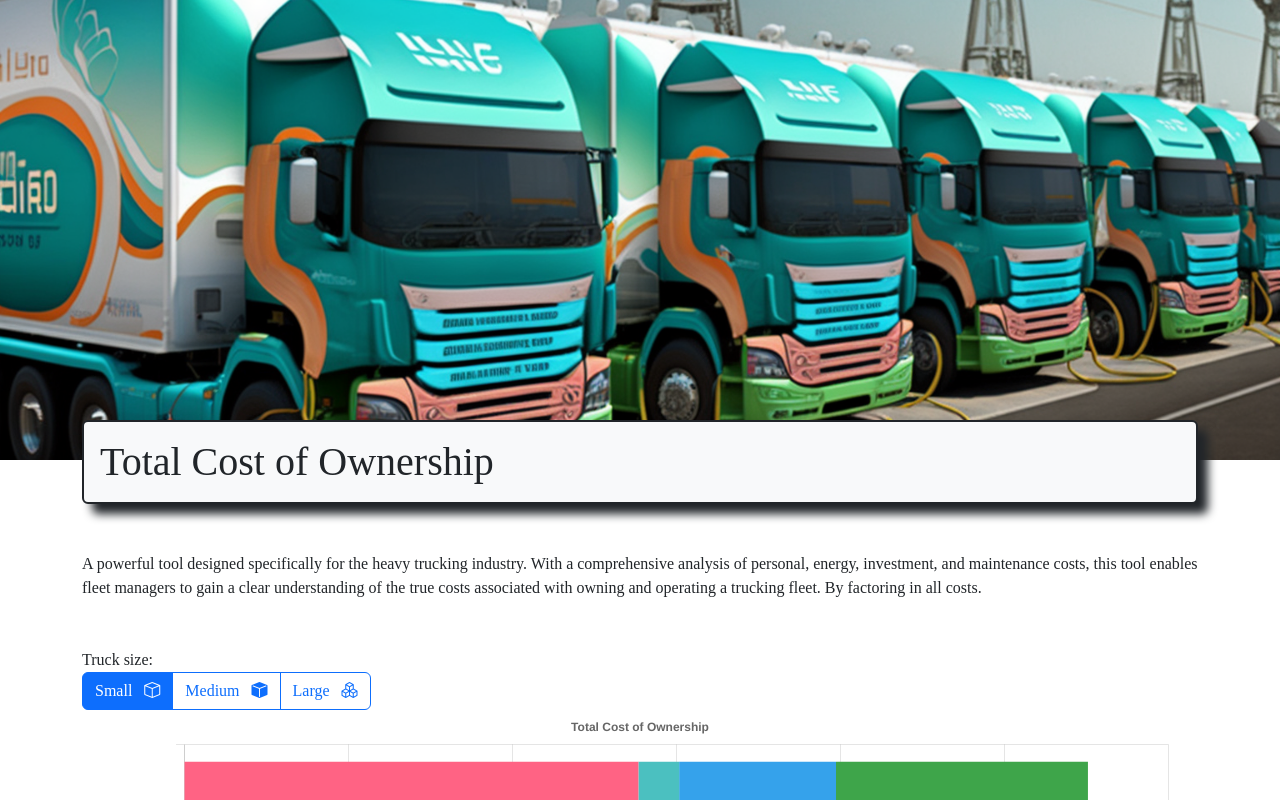
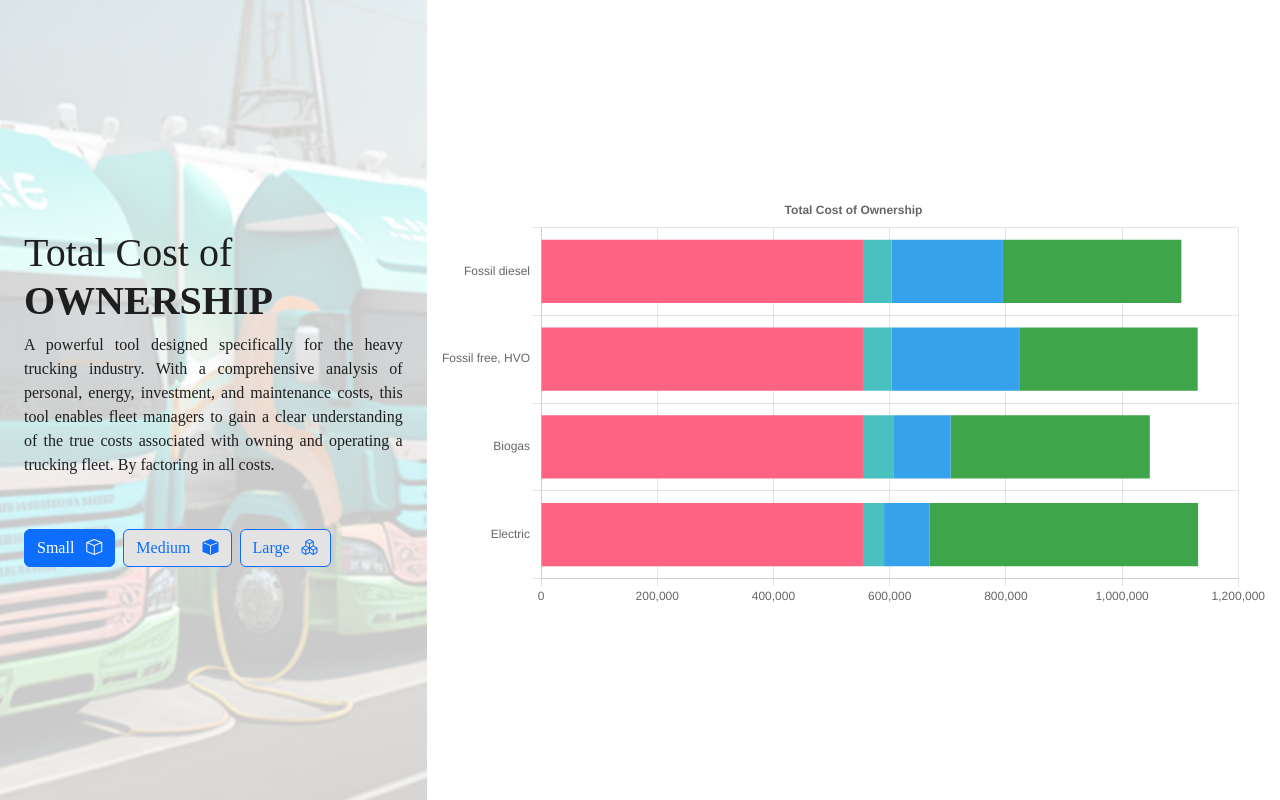
Before and after one commit to beaver-codes/tco, a React (Create React App) app: page / in a window 1280 px wide. Shown: the top 800 px of the page. Built offline with nearby package versions, Linux system fonts and the light colour scheme; what @piwikpro/react-piwik-pro would draw is missing.

Commit message:
layout change

```diff
--- a/src/App.scss
+++ b/src/App.scss
@@ -1,45 +1,63 @@
 // Include any default variable overrides here (though functions won't be available)
+$body-color: #1E1E1E;
 
 @import "../node_modules/bootstrap/scss/bootstrap";
+
+html,
+body,
+#root {
+    min-height: 100%;
+    height: 100%;
+}
 
 #root {
     font-family: 'Roboto,Helvetica Neue,Noto Sans,Liberation;';
 }
 
+p {
+    text-align: justify;
+}
 
-// Then add additional custom code here
+.bold {
+    font-weight: bold;
+}
+
 .pointer {
     cursor: pointer;
 }
 
-.header {
-    background-image: url(../public/assets/trucksAI.png);
-    background-position: center;
-    position: relative;
-
-    background-size: cover;
-    min-height: 460px;
-
+.center {
+    display: flex;
+    justify-content: center;
+    align-items: center;
 }
 
-.header-title {
-    h1 {
-        background: $light;
-        position: relative;
-        top: -40px;
-        border: 2px solid;
-        box-shadow: 10px 10px 10px;
-    }
+.left-section {
+    @extend .center;
+    position: relative;
+    z-index: 1;
+    overflow: hidden;
 }
 
-@media (max-width: 768px) {
-    .header {
-        min-height: 300px;
-    }
+.left-section:before {
+    @extend .center;
+
+    z-index: -1;
+    position: absolute;
+    left: 0;
+    top: 0;
+    height: 100%;
+    width: 100%;
+
+    content: url(../public/assets/trucksAI.png);
+    opacity: 0.2;
 }
 
-@media (max-width: 576px) {
-    .header {
-        min-height: 200px;
-    }
+.btn-outline-left-primary {
+    @extend .btn-outline-primary;
+    background: #E3E3E3;
 }
+
+.btn-outline-left-primary:hover {
+    background: #E3E3E3;
+}
--- a/src/App.tsx
+++ b/src/App.tsx
@@ -1,7 +1,6 @@
 import React from 'react';
 import './App.scss';
 import 'bootstrap-icons/font/bootstrap-icons.css';
-import Header from './components/Header';
 import InputsComponent from './components/InputsComponent';
 import OutputComponent from './components/OutputComponent';
 import { useText } from './contexts/TextContext';
@@ -18,12 +17,24 @@ function App() {
   const text = useText();
 
   return (<>
-    <Header />
-    <div className='container'>
-      <p className='mb-5'>{text.mainDescription}</p>
+    <div className='row m-0 h-100'>
+      <div className='col-12 col-lg-4 left-section'>
+        <div className='container'>
 
-      <InputsComponent inputState={inputs} setInputState={setInputs} />
-      <OutputComponent inputs={inputs} />
+          <h1 className=''>Total Cost of <span className='bold'>OWNERSHIP</span></h1>
+
+          <p className='mb-5'>{text.mainDescription}</p>
+          <InputsComponent inputState={inputs} setInputState={setInputs} />
+        </div>
+      </div>
+
+      <div className='col-12 col-lg-8 center'>
+        <div className='w-100'>
+
+          <OutputComponent inputs={inputs} />
+        </div>
+
+      </div>
     </div>
   </>
   );
--- a/src/components/Header.tsx
+++ /dev/null
@@ -1,19 +0,0 @@
-import React from 'react'
-import { useText } from '../contexts/TextContext';
-
-export default function Header() {
-    const text = useText();
-    return (
-        <>
-            <div className="w-100 center header">
-
-            </div>
-            <div className='container' >
-                <div className='header-title'>
-
-                    <h1 className='p-3 rounded'>{text.header}</h1>
-                </div>
-            </div>
-        </>
-    )
-}
--- a/src/components/TruckSizeSelect.tsx
+++ b/src/components/TruckSizeSelect.tsx
@@ -20,12 +20,6 @@ const TruckSizeSelect = ({ onUpdate, truckSize }: Props) => {
     return (
         <div className="">
             <div>
-
-                <label>{text.truckSelect.truckSize}:</label>
-            </div>
-
-            <div className="btn-group " role="group">
-
                 {sizes.map((size: Inputs["truckSize"]) => {
                     return (
                         <React.Fragment key={size}>
@@ -33,18 +27,11 @@ const TruckSizeSelect = ({ onUpdate, truckSize }: Props) => {
                                 checked={truckSize === size}
                                 onChange={() => onUpdate(size)}
                                 id={size} value={size} />
-                            <label className="btn btn-outline-primary" htmlFor={size}>
+                            <label className="btn btn-outline-left-primary me-2 my-1" htmlFor={size}>
                                 {text.truckSelect[size]}  <i className={`ms-2 ${ICONS[size]}`} />
                             </label>
                         </React.Fragment>
-                        // <div
-                        // className={`pointer truck-alternative ${truckSize === size ? "selected" : null}`}
-                        // onClick={() => onUpdate(size)}
-                        // ><div>
 
-                        //         {text.truckSelect[size]}
-                        //     </div>
-                        // </div>
                     )
                 })}
             </div>
```
